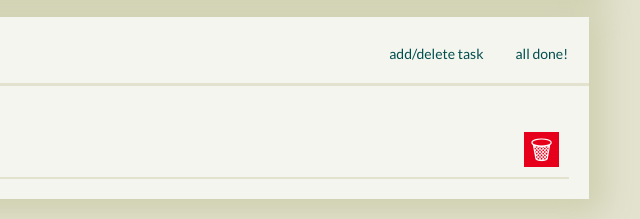
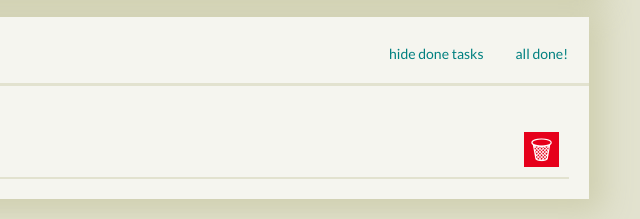
Before and after one commit to Marcin-Stachura/to-do-list, a plain HTML site: page index.html in a window 1280 px wide. Both pictures are taken after typing "Sample" into the empty fields and a click on the button "Add task". Shown: the part 281-500 px from the top of the page, 541-1181 px from the left. Drawn offline with nearby package versions, Linux system fonts and the light colour scheme.

Commit message:
added event listener to show/hide done tasks button, toggling changing name of the button

```diff
--- a/css/section.css
+++ b/css/section.css
@@ -65,6 +65,7 @@
 .taskListButtonRow {
     display: grid;
     grid-template-columns: auto auto;
+    justify-items: center;
 }
 
 @media (max-width: 767px) {
@@ -75,7 +76,7 @@
 
 .taskListButton {
     font-size: 14px;
-    color: hsl(180, 100%, 15%);
+    color: hsl(180, 100%, 25%);
     background-color: inherit;
     border: none;
     margin: 0px 0px 0px 20px;
--- a/js/script.js
+++ b/js/script.js
@@ -1,6 +1,7 @@
 {
 
     let tasks = [];
+    let hideDoneTasks = false;
 
     const welcome = () => {
         console.log("Hello there!")
@@ -48,6 +49,11 @@
         render();
     };
 
+    const ToggleHideDoneTasks = () => {
+        hideDoneTasks = !hideDoneTasks;
+        render();
+    };
+
     const bindDeleteButtonEvents = () => {
         const removeButtons = document.querySelectorAll(".js-remove");
         removeButtons.forEach((removeButton, taskIndex) => {
@@ -64,6 +70,20 @@
                 toggleDoneTask(taskIndex);
             });
         });
+    };
+
+    const bindToggleHideDoneTasksEvent = () => {
+        const ToggleHideDoneTasksButton = document.querySelector(".js-ToggleVisibilityDoneTasks");
+        ToggleHideDoneTasksButton.addEventListener("click", () => {
+            ToggleHideDoneTasks();
+        });
+    };
+
+    const bindToggleButtonsEvents = () => {
+        if (document.querySelector(".js-taskList").innerHTML === "") {
+            return;
+        };
+        bindToggleHideDoneTasksEvent();
     };
 
     const clearInput = () => {
@@ -96,7 +116,8 @@
         let htmlButtons = ``;
         if (document.querySelector(".js-taskList").innerHTML !== "") {
             htmlButtons += `
-            <span> <button class=\"js-ToggleVisibilityDoneTasks taskListButton \">add/delete task</button></span>
+            <span> <button class=\"js-ToggleVisibilityDoneTasks taskListButton \">
+            ${hideDoneTasks ? "show " : "hide "}done tasks</button></span>
             <span> <button class=\"js-setDoneTasks taskListButton \">all done!</button></span>
             `;
         }
@@ -108,6 +129,7 @@
         renderButtons();
         bindDeleteButtonEvents();
         bindToggleDoneButtonEvents();
+        bindToggleButtonsEvents();
     }
 
     const init = () => {
```
